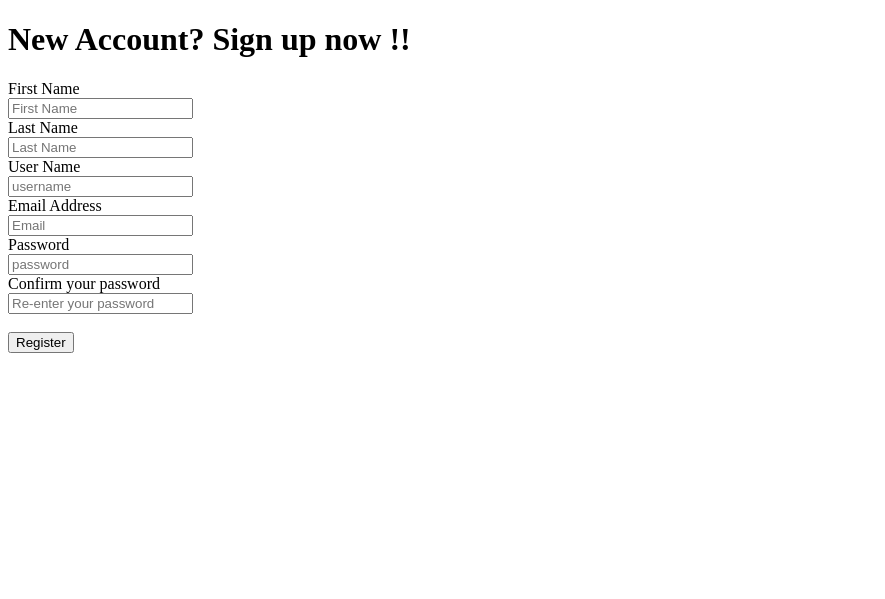
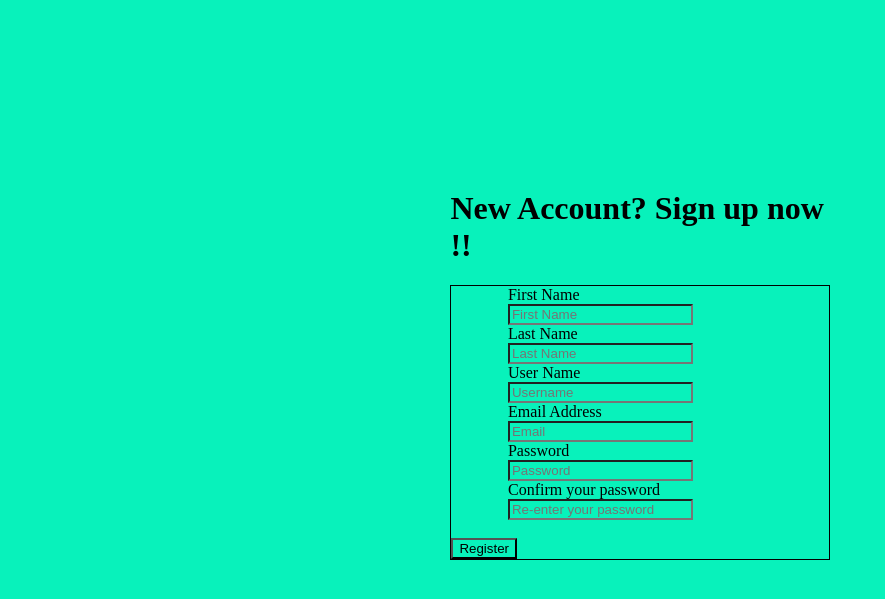
Before and after one commit to SainiThapa/E-commerce, a Django app: page /LoginOrSignup/register in a window 1280 px wide. Shown: the top 599 px of the page, without its empty margins (0-885 px from the left). Run offline with Django 4.2, Linux system fonts and the light colour scheme.

Commit message:
SIgnup page

```diff
--- a/Ecom_sites/Templates/register.html
+++ b/Ecom_sites/Templates/register.html
@@ -6,26 +6,46 @@
     <meta http-equiv="X-UA-Compatible" content="IE=edge">
     <meta name="viewport" content="width=device-width, initial-scale=1.0">
     <title>Sign Up</title>
-    <link rel="stylesheet" href="{%static 'css/product.css'%}">
+    <link rel="stylesheet" href="{%static 'css/register.css'%}">
 </head>
 <body>
+    <div class="box">
         <h1>New Account? Sign up now !!</h1>
+        <div class="form">
             <form action="register" method="POST">
                 {% csrf_token %}
+                <div class="label">
                     <label for="First Name">First Name</label><br>
                     <input type="text" name="firstname" placeholder="First Name"> <br>
+                </div>
+                <div class="label">
                     <label for="Last Name">Last Name</label><br>
                     <input type="text" name="lastname" placeholder="Last Name"> <br>
+                </div>
+                <div class="label">
                     <label for="User Name">User Name</label><br>
-        <input type="text" name="username" placeholder="username"> <br>
+                    <input type="text" name="username" placeholder="Username"> <br>
+                </div>
+
+                <div class="label">
                     <label for="email">Email Address</label><br>
                     <input type="email" name="email" placeholder="Email"> <br>
+                </div>
+
+                <div class="label">
                     <label for="password1">Password</label><br>
-        <input type="password" name="password1" placeholder="password"> <br>
+                    <input type="password" name="password1" placeholder="Password"> <br>
+                </div>
+                <div class="label">
                     <label for="password2">Confirm your password</label><br>
                     <input type="password" name="password2" placeholder="Re-enter your password"> <br><br>
+                </div>
+                <div class="submit">
                     <input type="submit" value="Register">
+                </div>
             </form>
+        </div>
+    </div>
         <div>
         {%for message in messages%}
         <h3>{{message}}</h3>
--- /dev/null
+++ b/Ecom_sites/static/css/register.css
@@ -0,0 +1,14 @@
+*{
+    background-color: #08f2bb;
+}
+.box{
+    margin: 15% 35%;
+}
+.form{
+    /* padding: 4px 3px; */
+    background-color: white;
+    border: 1px solid black;
+}
+.label{
+    margin-left: 15%;
+}
```
Lines whose indentation alone changed are shown as unchanged.
